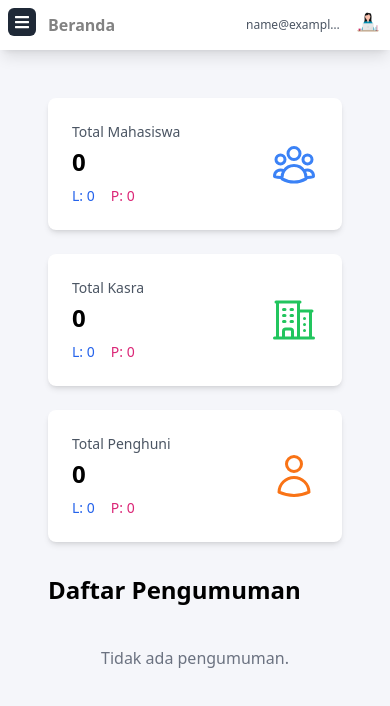
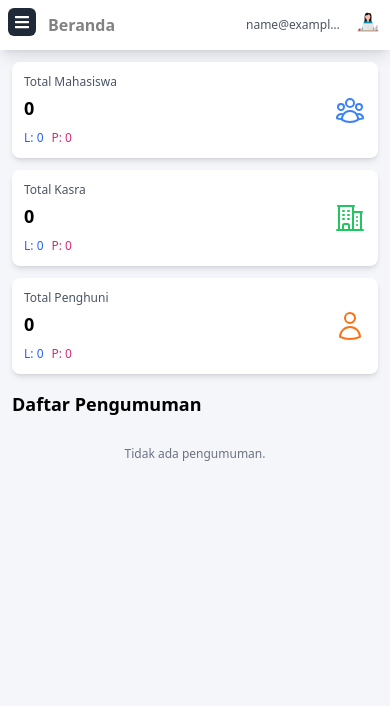
Before and after one commit to josray10/frontend_simatera, a Next.js app: page /admin in a window 390 px wide. Shown: the top 706 px of the page. Built offline with nearby package versions, Linux system fonts and the light colour scheme; sample sign-in values are in the browser's storage; what @react-pdf/renderer would draw is missing.

Commit message:
Perbarui Halaman Admin dengan Perbaikan Responsivitas dan Optimasi Statistik

```diff
--- a/src/app/admin/page.jsx
+++ b/src/app/admin/page.jsx
@@ -1,10 +1,9 @@
 'use client';
 
-import { useEffect, useState } from 'react';
+import { useEffect, useState, useContext } from 'react';
 import { useAuth } from '@/utils/AuthContext';
 import { useRouter } from 'next/navigation';
 import PageHeading from '../../components/PageHeading';
-import Sidebar from '../../components/sidebar';
 import KelolaData from './datapenghuni/page';
 import DataPelanggaran from './datapelanggaran/page';
 import CreatePengumuman from './pengumuman/page';
@@ -18,7 +17,6 @@ import { UserGroupIcon, UserIcon, BuildingOffice2Icon } from '@heroicons/react/2
 const AdminDashboard = () => {
   const router = useRouter();
   const { user, logout } = useAuth();
-  const [activeMenu, setActiveMenu] = useState('Beranda');
   const [pengumuman, setPengumuman] = useState([]);
   const [stats, setStats] = useState({
     totalMahasiswa: 0,
@@ -35,114 +33,135 @@ const AdminDashboard = () => {
   // Proteksi route dan cek role
   useEffect(() => {
     if (!user) {
-      router.replace('/');
-    } else if (user.role !== 'admin') {
-      router.replace(`/${user.role}`);
+      router.push('/auth');
+      return;
+    }
+
+    if (user.role !== 'admin') {
+      router.push(`/${user.role}`);
     }
   }, [user, router]);
 
-  // Ambil data pengumuman dan hitung statistik
+  // Load data
   useEffect(() => {
-    const data = getDataPengumuman();
-    if (data) {
-      setPengumuman(data);
-    }
+    // Load pengumuman
+    const pengumumanData = getDataPengumuman();
+    setPengumuman(pengumumanData || []);
 
-    // Hitung statistik mahasiswa
-    const dataMahasiswa = getDataMahasiswa();
-    const totalMahasiswa = dataMahasiswa.length;
-    const mahasiswaLakiLaki = dataMahasiswa.filter(m => m.jenisKelamin === 'Laki-laki').length;
-    const mahasiswaPerempuan = dataMahasiswa.filter(m => m.jenisKelamin === 'Perempuan').length;
+    // Load statistik
+    const mahasiswaData = getDataMahasiswa() || [];
+    const kasraData = getDataKasra() || [];
 
-    // Hitung statistik kasra
-    const dataKasra = getDataKasra();
-    const totalKasra = dataKasra.length;
-    const kasraLakiLaki = dataKasra.filter(k => k.jenisKelamin === 'Laki-laki').length;
-    const kasraPerempuan = dataKasra.filter(k => k.jenisKelamin === 'Perempuan').length;
+    console.log("Mahasiswa data:", mahasiswaData);
+    console.log("Kasra data:", kasraData);
+
+    // Cek properti yang digunakan untuk gender
+    const mahasiswaLakiLaki = mahasiswaData.filter(m =>
+      m.jenisKelamin === 'Laki-laki' ||
+      m.gender === 'Laki-laki' ||
+      m.jenisKelamin === 'L' ||
+      m.gender === 'L'
+    ).length;
+
+    const mahasiswaPerempuan = mahasiswaData.filter(m =>
+      m.jenisKelamin === 'Perempuan' ||
+      m.gender === 'Perempuan' ||
+      m.jenisKelamin === 'P' ||
+      m.gender === 'P'
+    ).length;
+
+    const kasraLakiLaki = kasraData.filter(k =>
+      k.jenisKelamin === 'Laki-laki' ||
+      k.gender === 'Laki-laki' ||
+      k.jenisKelamin === 'L' ||
+      k.gender === 'L'
+    ).length;
+
+    const kasraPerempuan = kasraData.filter(k =>
+      k.jenisKelamin === 'Perempuan' ||
+      k.gender === 'Perempuan' ||
+      k.jenisKelamin === 'P' ||
+      k.gender === 'P'
+    ).length;
 
     setStats({
-      totalMahasiswa,
+      totalMahasiswa: mahasiswaData.length,
       mahasiswaLakiLaki,
       mahasiswaPerempuan,
-      totalKasra,
+      totalKasra: kasraData.length,
       kasraLakiLaki,
       kasraPerempuan
     });
   }, []);
 
-  // Handle menu change
-  const handleMenuChange = (menuItem) => {
-    setActiveMenu(menuItem);
-  };
-
-  // Render konten berdasarkan menu aktif
+  // Render konten berdasarkan activeMenu
   const renderContent = () => {
-    switch (activeMenu) {
-      case 'Beranda':
     return (
-          <div className="p-6">
-            {/* Statistik Cards */}
-            <div className="grid grid-cols-1 md:grid-cols-2 lg:grid-cols-3 gap-6 mb-8">
+      <div className="p-3 sm:p-4 md:p-6 lg:p-8">
+        {/* Statistik Cards dengan breakpoint yang lebih detail */}
+        <div className="grid grid-cols-1 sm:grid-cols-2 lg:grid-cols-3 gap-3 sm:gap-4 md:gap-5 lg:gap-6 mb-4 sm:mb-5 md:mb-6 lg:mb-8">
           {/* Total Mahasiswa */}
-              <div className="bg-white p-6 rounded-lg shadow-md">
+          <div className="bg-white p-3 sm:p-4 md:p-5 lg:p-6 rounded-lg shadow-md hover:shadow-lg transition-shadow">
             <div className="flex items-center justify-between">
               <div>
-                    <p className="text-sm text-gray-600">Total Mahasiswa</p>
-                    <p className="text-2xl font-bold mt-1">{stats.totalMahasiswa}</p>
-                    <div className="flex gap-4 mt-2 text-sm">
+                <p className="text-xs sm:text-sm text-gray-600">Total Mahasiswa</p>
+                <p className="text-lg sm:text-xl md:text-2xl font-bold mt-1">{stats.totalMahasiswa}</p>
+                <div className="flex gap-2 sm:gap-3 md:gap-4 mt-2 text-xs sm:text-sm">
                   <span className="text-blue-600">L: {stats.mahasiswaLakiLaki}</span>
                   <span className="text-pink-600">P: {stats.mahasiswaPerempuan}</span>
                 </div>
               </div>
-                  <UserGroupIcon className="w-12 h-12 text-blue-500" />
+              <UserGroupIcon className="w-8 h-8 sm:w-10 sm:h-10 md:w-12 md:h-12 text-blue-500" />
             </div>
           </div>
 
           {/* Total Kasra */}
-              <div className="bg-white p-6 rounded-lg shadow-md">
+          <div className="bg-white p-3 sm:p-4 md:p-5 lg:p-6 rounded-lg shadow-md hover:shadow-lg transition-shadow">
             <div className="flex items-center justify-between">
               <div>
-                    <p className="text-sm text-gray-600">Total Kasra</p>
-                    <p className="text-2xl font-bold mt-1">{stats.totalKasra}</p>
-                    <div className="flex gap-4 mt-2 text-sm">
+                <p className="text-xs sm:text-sm text-gray-600">Total Kasra</p>
+                <p className="text-lg sm:text-xl md:text-2xl font-bold mt-1">{stats.totalKasra}</p>
+                <div className="flex gap-2 sm:gap-3 md:gap-4 mt-2 text-xs sm:text-sm">
                   <span className="text-blue-600">L: {stats.kasraLakiLaki}</span>
                   <span className="text-pink-600">P: {stats.kasraPerempuan}</span>
                 </div>
               </div>
-                  <BuildingOffice2Icon className="w-12 h-12 text-green-500" />
+              <BuildingOffice2Icon className="w-8 h-8 sm:w-10 sm:h-10 md:w-12 md:h-12 text-green-500" />
             </div>
           </div>
 
           {/* Total Penghuni */}
-              <div className="bg-white p-6 rounded-lg shadow-md">
+          <div className="bg-white p-3 sm:p-4 md:p-5 lg:p-6 rounded-lg shadow-md hover:shadow-lg transition-shadow">
             <div className="flex items-center justify-between">
               <div>
-                    <p className="text-sm text-gray-600">Total Penghuni</p>
-                    <p className="text-2xl font-bold mt-1">{stats.totalMahasiswa + stats.totalKasra}</p>
-                    <div className="flex gap-4 mt-2 text-sm">
+                <p className="text-xs sm:text-sm text-gray-600">Total Penghuni</p>
+                <p className="text-lg sm:text-xl md:text-2xl font-bold mt-1">
+                  {stats.totalMahasiswa + stats.totalKasra}
+                </p>
+                <div className="flex gap-2 sm:gap-3 md:gap-4 mt-2 text-xs sm:text-sm">
                   <span className="text-blue-600">L: {stats.mahasiswaLakiLaki + stats.kasraLakiLaki}</span>
                   <span className="text-pink-600">P: {stats.mahasiswaPerempuan + stats.kasraPerempuan}</span>
                 </div>
               </div>
-                  <UserIcon className="w-12 h-12 text-orange-500" />
+              <UserIcon className="w-8 h-8 sm:w-10 sm:h-10 md:w-12 md:h-12 text-orange-500" />
             </div>
           </div>
         </div>
 
-            {/* Daftar Pengumuman */}
-            <h1 className="text-2xl font-bold mb-6">Daftar Pengumuman</h1>
-            <div className="space-y-4">
-              {pengumuman.length > 0 ? (
+        {/* Daftar Pengumuman dengan breakpoint yang lebih detail */}
+        <h1 className="text-lg sm:text-xl md:text-2xl font-bold mb-3 sm:mb-4 md:mb-5 lg:mb-6">Daftar Pengumuman</h1>
+        <div className="space-y-3 sm:space-y-4">
+          {pengumuman && pengumuman.length > 0 ? (
             pengumuman.map((item) => (
               <div
                 key={item.id}
-                    className="bg-white p-4 rounded-lg shadow-md hover:shadow-lg transition-shadow"
+                className="bg-white p-3 sm:p-4 md:p-5 rounded-lg shadow-md hover:shadow-lg transition-shadow"
               >
-                    <h2 className="text-xl font-semibold">{item.judul}</h2>
-                    <p className="text-sm text-blue-500">{item.tanggal}</p>
-                    <p className="text-gray-700 mt-2">{item.deskripsi}</p>
+                <h2 className="text-base sm:text-lg md:text-xl font-semibold">{item.judul}</h2>
+                <p className="text-xs sm:text-sm text-blue-500">{item.tanggal}</p>
+                <p className="text-xs sm:text-sm md:text-base text-gray-700 mt-2">{item.deskripsi}</p>
                 {item.file && (
-                      <div className="mt-3 flex items-center gap-2">
+                  <div className="mt-3 flex flex-col sm:flex-row items-start sm:items-center gap-2">
                     <button
                       onClick={() => {
                         const link = document.createElement('a');
@@ -152,11 +171,11 @@ const AdminDashboard = () => {
                         link.click();
                         document.body.removeChild(link);
                       }}
-                          className="inline-flex items-center gap-2 px-3 py-1 bg-blue-50 text-blue-600 rounded-md hover:bg-blue-100 transition colors"
+                      className="inline-flex items-center gap-2 px-2 sm:px-3 py-1 bg-blue-50 text-blue-600 rounded-md hover:bg-blue-100 transition-colors text-xs sm:text-sm"
                     >
                       <svg
                         xmlns="http://www.w3.org/2000/svg"
-                            className="h-5 w-5"
+                        className="h-3 w-3 sm:h-4 sm:w-4 md:h-5 md:w-5"
                         fill="none"
                         viewBox="0 0 24 24"
                         stroke="currentColor"
@@ -170,7 +189,7 @@ const AdminDashboard = () => {
                       </svg>
                       Download {item.file.name}
                     </button>
-                        <span className="text-sm text-gray-500">
+                    <span className="text-xs sm:text-sm text-gray-500">
                       {item.file.type.includes('pdf') ? 'PDF' : 'Word'} Document
                     </span>
                   </div>
@@ -178,47 +197,20 @@ const AdminDashboard = () => {
               </div>
             ))
           ) : (
-                <p className="text-gray-500 text-center py-4">
+            <p className="text-gray-500 text-center py-4 text-xs sm:text-sm md:text-base">
               Tidak ada pengumuman.
             </p>
           )}
         </div>
       </div>
     );
-      case 'Pengumuman':
-        return <CreatePengumuman />;
-      case 'Data Penghuni':
-        return <KelolaData />;
-      case 'Data Kamar':
-        return <DataKamar />;
-      case 'Data Pelanggaran':
-        return <DataPelanggaran />;
-      case 'Data Pembayaran':
-        return <DataPembayaran />;
-      case 'Data Pengaduan':
-        return <DataPengaduanPage />;
-      default:
-        return null;
-    }
   };
 
-  // Loading state atau belum ada user
-  if (!user) {
-    return null;
-  }
-
   return (
-    <div className="flex ">
-      {/* Konten utama */}
-      <div className="flex-1 flex flex-col">
-        <PageHeading
-          title={activeMenu}
-          name={adminName}
-          profileImage={profileImage}
-        />
-
-        {/* Main content */}
-        <div className="flex-1 p-6">{renderContent()}</div>
+    <div className="flex-1">
+      <PageHeading title="Beranda" />
+      <div className="flex-1">
+        {renderContent()}
       </div>
     </div>
   );
```
Lines whose indentation alone changed are shown as unchanged.
